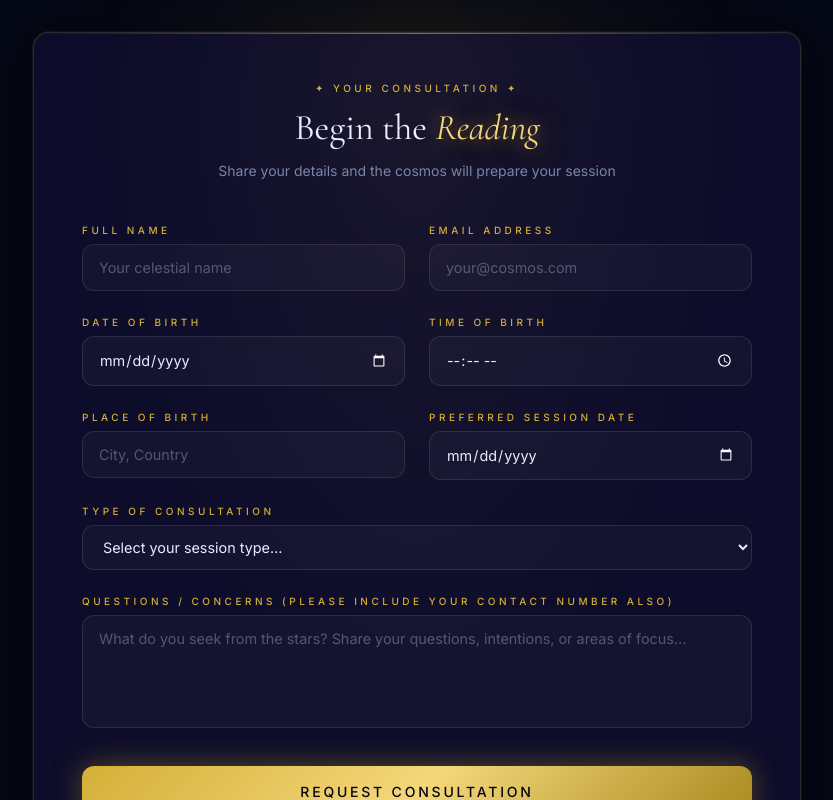
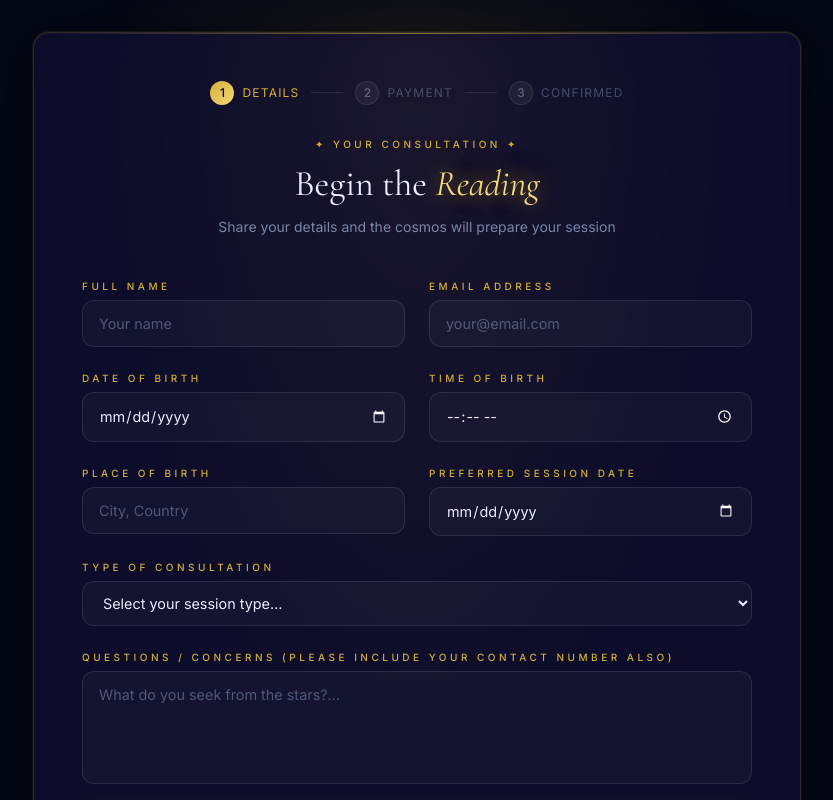
Before and after one commit to sujaldangal08/consultation, a React (Vite) app: page / in a window 1280 px wide. Shown: the part 1080-1880 px from the top of the page, without its empty margins (223-1056 px from the left). Built offline with nearby package versions, Linux system fonts and the light colour scheme.

Commit message:
chnages to BookingForm.tsx

```diff
--- a/src/components/cosmic/BookingForm.tsx
+++ b/src/components/cosmic/BookingForm.tsx
@@ -2,13 +2,13 @@ import { useState, useRef } from 'react'
 import type { FormEvent } from 'react'
 import { motion, AnimatePresence } from 'framer-motion'
 
-type SubmitState = 'idle' | 'loading' | 'done' | 'error'
+type SubmitState = 'idle' | 'loading' | 'payment' | 'done' | 'error'
 
 const CONSULTATION_LABELS: Record<string, string> = {
-  natal: 'Natal Chart — Birth Blueprint',
-  synastry: 'Synastry — Relationship Dynamics',
-  career: 'Career & Purpose — Soul Mission',
-  year: 'Year Ahead — Celestial Forecast',
+  natal:     'Natal Chart — Birth Blueprint',
+  synastry:  'Synastry — Relationship Dynamics',
+  career:    'Career & Purpose — Soul Mission',
+  year:      'Year Ahead — Celestial Forecast',
   spiritual: 'Spiritual Guidance — Cosmic Alignment',
 }
 
@@ -22,16 +22,17 @@ async function sendToDiscord(data: Record<string, string>) {
     title: '✦ New Consultation Request',
     color: 0xd4af37,
     fields: [
-      { name: '👤 Full Name',            value: data.name,            inline: true  },
-      { name: '📧 Email',                value: data.email,           inline: true  },
-      { name: '🎂 Date of Birth',        value: data.dob,             inline: true  },
-      { name: '🕐 Time of Birth',        value: data.tob  || '—',     inline: true  },
-      { name: '📍 Place of Birth',       value: data.pob,             inline: true  },
-      { name: '📅 Preferred Session',    value: data.session,         inline: true  },
-      { name: '🔮 Consultation Type',    value: consultationType,     inline: false },
-      { name: '💬 Questions / Concerns', value: data.questions || '—',inline: false },
+      { name: '👤 Full Name',            value: data.name,             inline: true  },
+      { name: '📧 Email',                value: data.email,            inline: true  },
+      { name: '🎂 Date of Birth',        value: data.dob,              inline: true  },
+      { name: '🕐 Time of Birth',        value: data.tob  || '—',      inline: true  },
+      { name: '📍 Place of Birth',       value: data.pob,              inline: true  },
+      { name: '📅 Preferred Session',    value: data.session,          inline: true  },
+      { name: '🔮 Consultation Type',    value: consultationType,      inline: false },
+      { name: '💬 Questions / Concerns', value: data.questions || '—', inline: false },
+      { name: '💳 Payment',              value: 'QR shown to client — awaiting confirmation', inline: false },
     ],
-    footer: { text: 'Celestia · Astrology Consultation Platform' },
+    footer: { text: 'astrologywithsujal · Astrology Consultation Platform' },
     timestamp: new Date().toISOString(),
   }
 
@@ -40,7 +41,6 @@ async function sendToDiscord(data: Record<string, string>) {
     headers: { 'Content-Type': 'application/json' },
     body: JSON.stringify({
       username: 'Celestia ✦',
-      avatar_url: 'https://i.imgur.com/4M34hi2.png',
       embeds: [embed],
     }),
   })
@@ -48,21 +48,168 @@ async function sendToDiscord(data: Record<string, string>) {
   if (!res.ok) throw new Error(`Discord error: ${res.status}`)
 }
 
+// ─── Payment Step ──────────────────────────────────────────────────────────────
+function PaymentStep({ onConfirmed }: { onConfirmed: () => void }) {
+  const [copied, setCopied] = useState(false)
+  const amount = 'Rs. 2,250'
+  const accountName = 'Sujal Dangal'
+
+  const handleCopy = () => {
+    navigator.clipboard.writeText('2250')
+    setCopied(true)
+    setTimeout(() => setCopied(false), 2000)
+  }
+
+  return (
+    <motion.div
+      key="payment"
+      initial={{ opacity: 0, y: 20 }}
+      animate={{ opacity: 1, y: 0 }}
+      exit={{ opacity: 0, y: -20 }}
+      transition={{ duration: 0.6, ease: [0.22, 1, 0.36, 1] }}
+      className="flex flex-col items-center gap-6"
+    >
+      {/* Header */}
+      <div className="text-center">
+        <motion.div
+          animate={{ rotate: [0, 10, -10, 0] }}
+          transition={{ duration: 2, repeat: Infinity, repeatDelay: 3 }}
+          className="text-4xl mb-3"
+        >
+          🔮
+        </motion.div>
+        <h3 className="font-serif-display text-2xl md:text-3xl text-stardust-bright mb-2">
+          Complete Your <em className="italic text-glow-gold">Booking</em>
+        </h3>
+        <p className="text-stardust-dim text-sm leading-relaxed">
+          Scan the QR below to pay via your bank app, then click confirm.
+        </p>
+      </div>
+
+      {/* Amount badge */}
+      <div
+        className="flex items-center gap-3 px-6 py-3 rounded-full"
+        style={{ background: 'rgba(212,175,55,0.12)', border: '1px solid rgba(212,175,55,0.35)' }}
+      >
+        <span className="text-stardust-dim text-xs tracking-widest uppercase">Consultation Fee</span>
+        <span className="text-glow-gold font-serif-display text-2xl font-semibold">{amount}</span>
+        <button
+          onClick={handleCopy}
+          className="text-xs text-stardust-dim hover:text-gold transition-colors duration-200 ml-1"
+          title="Copy amount"
+        >
+          {copied ? '✓ Copied' : 'Copy'}
+        </button>
+      </div>
+
+      {/* QR Card */}
+      <motion.div
+        className="relative p-4 rounded-2xl"
+        style={{
+          background: 'rgba(255,255,255,0.97)',
+          boxShadow: '0 0 60px rgba(212,175,55,0.4), 0 0 0 1px rgba(212,175,55,0.3)',
+        }}
+        animate={{
+          boxShadow: [
+            '0 0 40px rgba(212,175,55,0.3), 0 0 0 1px rgba(212,175,55,0.25)',
+            '0 0 70px rgba(212,175,55,0.55), 0 0 0 1px rgba(212,175,55,0.5)',
+            '0 0 40px rgba(212,175,55,0.3), 0 0 0 1px rgba(212,175,55,0.25)',
+          ],
+        }}
+        transition={{ duration: 3, repeat: Infinity, ease: 'easeInOut' }}
+        whileHover={{ scale: 1.03 }}
+      >
+        <img
+          src="/qr.jpg"
+          alt="Bank Payment QR"
+          className="w-56 h-56 md:w-64 md:h-64 object-contain rounded-xl"
+        />
+        {/* Gold corner accents */}
+        {['top-1 left-1', 'top-1 right-1', 'bottom-1 left-1', 'bottom-1 right-1'].map((pos, i) => (
+          <div
+            key={i}
+            className={`absolute ${pos} w-5 h-5`}
+            style={{
+              borderTop: i < 2 ? '2px solid #d4af37' : 'none',
+              borderBottom: i >= 2 ? '2px solid #d4af37' : 'none',
+              borderLeft: i % 2 === 0 ? '2px solid #d4af37' : 'none',
+              borderRight: i % 2 === 1 ? '2px solid #d4af37' : 'none',
+              borderRadius: i === 0 ? '4px 0 0 0' : i === 1 ? '0 4px 0 0' : i === 2 ? '0 0 0 4px' : '0 0 4px 0',
+            }}
+          />
+        ))}
+      </motion.div>
+
+      {/* Account info */}
+      <div className="text-center space-y-1">
+        <p className="text-xs tracking-widest uppercase text-stardust-dim">Pay to</p>
+        <p className="font-serif-display text-lg text-stardust-bright">{accountName}</p>
+        <p className="text-xs text-stardust-dim">Open your bank app → Scan QR → Enter {amount}</p>
+      </div>
+
+      {/* Instructions */}
+      <div
+        className="w-full rounded-xl p-4 space-y-2"
+        style={{ background: 'rgba(212,175,55,0.05)', border: '1px solid rgba(212,175,55,0.15)' }}
+      >
+        {[
+          '1. Open your bank or wallet app (Hamro Pay, IME Pay, etc.)',
+          '2. Tap "Scan QR" and point at the code above',
+          `3. Enter the amount: ${amount}`,
+          '4. Complete the payment and take a screenshot',
+          '5. Click "I have paid" below',
+        ].map((step, i) => (
+          <p key={i} className="text-xs text-stardust-dim leading-relaxed">
+            <span className="text-gold">{step.slice(0, 2)}</span>{step.slice(2)}
+          </p>
+        ))}
+      </div>
+
+      {/* Confirm button */}
+      <motion.button
+        onClick={onConfirmed}
+        className="relative w-full overflow-hidden rounded-xl py-4 px-8 font-sans font-medium text-sm tracking-[0.2em] uppercase text-cosmic-deep"
+        style={{
+          background: 'linear-gradient(135deg, #d4af37 0%, #f4d77a 50%, #a88a20 100%)',
+          boxShadow: '0 0 30px rgba(212,175,55,0.4), 0 4px 20px rgba(0,0,0,0.3)',
+        }}
+        whileTap={{ scale: 0.97 }}
+        whileHover={{ boxShadow: '0 0 50px rgba(212,175,55,0.6), 0 4px 20px rgba(0,0,0,0.3)' }}
+        transition={{ type: 'spring', stiffness: 400, damping: 25 }}
+      >
+        {/* Shimmer */}
+        <motion.div
+          className="absolute inset-0 pointer-events-none"
+          style={{ background: 'linear-gradient(90deg, transparent 0%, rgba(255,255,255,0.35) 50%, transparent 100%)', width: '40%' }}
+          animate={{ x: ['-100%', '350%'] }}
+          transition={{ duration: 2.4, repeat: Infinity, ease: 'easeInOut', repeatDelay: 1 }}
+        />
+        ✦ I have paid — Confirm Booking
+      </motion.button>
+
+      <p className="text-xs text-stardust-dim text-center opacity-60">
+        Having trouble? Email us and we'll confirm manually.
+      </p>
+    </motion.div>
+  )
+}
+
+// ─── Main Form ─────────────────────────────────────────────────────────────────
 export default function BookingForm() {
   const [submitState, setSubmitState] = useState<SubmitState>('idle')
   const formRef = useRef<HTMLFormElement>(null)
+  const formDataRef = useRef<Record<string, string>>({})
 
   const handleSubmit = async (e: FormEvent) => {
     e.preventDefault()
     setSubmitState('loading')
 
     const form = e.currentTarget as HTMLFormElement
-    const raw = Object.fromEntries(new FormData(form)) as Record<string, string>
+    formDataRef.current = Object.fromEntries(new FormData(form)) as Record<string, string>
 
     try {
-      await sendToDiscord(raw)
-      setSubmitState('done')
-      formRef.current?.reset()
+      await sendToDiscord(formDataRef.current)
+      setSubmitState('payment')
     } catch (err) {
       console.error(err)
       setSubmitState('error')
@@ -70,9 +217,14 @@ export default function BookingForm() {
     }
   }
 
+  const handlePaymentConfirmed = () => {
+    setSubmitState('done')
+    formRef.current?.reset()
+  }
+
   const fields = [
-    { name: 'name',    label: 'Full Name',             type: 'text',  placeholder: 'Your celestial name' },
-    { name: 'email',   label: 'Email Address',          type: 'email', placeholder: 'your@cosmos.com'     },
+    { name: 'name',    label: 'Full Name',             type: 'text',  placeholder: 'Your name' },
+    { name: 'email',   label: 'Email Address',          type: 'email', placeholder: 'your@email.com'     },
     { name: 'dob',     label: 'Date of Birth',          type: 'date',  placeholder: ''                    },
     { name: 'tob',     label: 'Time of Birth',          type: 'time',  placeholder: ''                    },
     { name: 'pob',     label: 'Place of Birth',         type: 'text',  placeholder: 'City, Country'       },
@@ -98,10 +250,50 @@ export default function BookingForm() {
       />
 
       <div className="glass-card rounded-2xl p-8 md:p-12 relative overflow-hidden">
-        {/* Top shimmer line */}
         <div className="absolute top-0 left-0 right-0 h-px" style={{ background: 'linear-gradient(90deg, transparent, rgba(212,175,55,0.6), transparent)' }} />
 
-        {/* Header */}
+        {/* Step indicator */}
+        <AnimatePresence mode="wait">
+          {submitState !== 'payment' && submitState !== 'done' && (
+            <motion.div
+              key="step-indicator"
+              initial={{ opacity: 0 }}
+              animate={{ opacity: 1 }}
+              exit={{ opacity: 0 }}
+              className="flex items-center justify-center gap-3 mb-8"
+            >
+              {['Details', 'Payment', 'Confirmed'].map((step, i) => {
+                const stepIndex = submitState === 'idle' || submitState === 'loading' || submitState === 'error' ? 0 : submitState === 'payment' ? 1 : 2
+                return (
+                  <div key={step} className="flex items-center gap-3">
+                    <div className="flex items-center gap-2">
+                      <div
+                        className="w-6 h-6 rounded-full flex items-center justify-center text-xs font-medium transition-all duration-500"
+                        style={{
+                          background: i <= stepIndex ? 'linear-gradient(135deg, #d4af37, #f4d77a)' : 'rgba(255,255,255,0.05)',
+                          color: i <= stepIndex ? '#050816' : 'rgba(200,208,232,0.4)',
+                          border: i <= stepIndex ? 'none' : '1px solid rgba(255,255,255,0.1)',
+                        }}
+                      >
+                        {i + 1}
+                      </div>
+                      <span className="text-xs tracking-widest uppercase" style={{ color: i <= stepIndex ? '#d4af37' : 'rgba(122,133,168,0.5)' }}>
+                        {step}
+                      </span>
+                    </div>
+                    {i < 2 && <div className="w-8 h-px" style={{ background: i < stepIndex ? 'rgba(212,175,55,0.5)' : 'rgba(255,255,255,0.1)' }} />}
+                  </div>
+                )
+              })}
+            </motion.div>
+          )}
+        </AnimatePresence>
+
+        <AnimatePresence mode="wait">
+
+          {/* ── Form ── */}
+          {(submitState === 'idle' || submitState === 'loading' || submitState === 'error') && (
+            <motion.div key="form" initial={{ opacity: 0 }} animate={{ opacity: 1 }} exit={{ opacity: 0, x: -30 }} transition={{ duration: 0.4 }}>
               <div className="text-center mb-10">
                 <p className="field-label mb-3">✦ Your Consultation ✦</p>
                 <h3 className="font-serif-display text-3xl md:text-4xl text-stardust-bright">
@@ -113,15 +305,12 @@ export default function BookingForm() {
               </div>
 
               <form ref={formRef} onSubmit={handleSubmit} noValidate>
-          {/* 2-col grid */}
                 <div className="grid grid-cols-1 md:grid-cols-2 gap-6 mb-6">
                   {fields.map(f => (
                     <div key={f.name}>
                       <label htmlFor={f.name} className="field-label">{f.label}</label>
                       <input
-                  id={f.name}
-                  name={f.name}
-                  type={f.type}
+                        id={f.name} name={f.name} type={f.type}
                         placeholder={f.placeholder}
                         className="cosmic-input"
                         required={f.name !== 'tob'}
@@ -131,7 +320,6 @@ export default function BookingForm() {
                   ))}
                 </div>
 
-          {/* Consultation type */}
                 <div className="mb-6">
                   <label htmlFor="type" className="field-label">Type of Consultation</label>
                   <select id="type" name="type" className="cosmic-input" required>
@@ -142,46 +330,22 @@ export default function BookingForm() {
                   </select>
                 </div>
 
-          {/* Questions */}
                 <div className="mb-8">
-            <label htmlFor="questions" className="field-label">Questions / Concerns (Please include your contact number also) </label>
+                  <label htmlFor="questions" className="field-label">Questions / Concerns (Please include your contact number also)</label>
                   <textarea
-              id="questions"
-              name="questions"
-              rows={4}
-              placeholder="What do you seek from the stars? Share your questions, intentions, or areas of focus…"
+                    id="questions" name="questions" rows={4}
+                    placeholder="What do you seek from the stars?…"
                     className="cosmic-input resize-none"
                   />
                 </div>
 
-          {/* Submit area */}
-          <AnimatePresence mode="wait">
-            {submitState === 'done' ? (
-              <motion.div
-                key="done"
-                initial={{ opacity: 0, scale: 0.95 }}
-                animate={{ opacity: 1, scale: 1 }}
-                className="text-center py-4"
-              >
-                <p className="font-serif-display text-xl text-glow-gold italic">✦ Received — the stars align ✦</p>
-                <p className="text-stardust-dim text-sm mt-2">We'll reach out within 24 celestial hours</p>
-              </motion.div>
+                {submitState === 'error' && (
+                  <motion.p initial={{ opacity: 0 }} animate={{ opacity: 1 }} className="text-red-400 text-sm text-center mb-4">
+                    ⚠ Something went wrong — please try again
+                  </motion.p>
+                )}
 
-            ) : submitState === 'error' ? (
-              <motion.div
-                key="error"
-                initial={{ opacity: 0 }}
-                animate={{ opacity: 1 }}
-                exit={{ opacity: 0 }}
-                className="text-center py-4"
-              >
-                <p className="text-red-400 font-serif-display text-lg">⚠ The stars are misaligned — please try again</p>
-                <p className="text-stardust-dim text-sm mt-1">Check your connection and retry</p>
-              </motion.div>
-
-            ) : (
                 <motion.button
-                key="btn"
                   type="submit"
                   disabled={submitState === 'loading'}
                   className="relative w-full overflow-hidden rounded-xl py-4 px-8 font-sans font-medium text-sm tracking-[0.2em] uppercase text-cosmic-deep"
@@ -190,10 +354,9 @@ export default function BookingForm() {
                     boxShadow: '0 0 30px rgba(212,175,55,0.4), 0 4px 20px rgba(0,0,0,0.3)',
                   }}
                   whileTap={{ scale: 0.97 }}
-                whileHover={{ boxShadow: '0 0 50px rgba(212,175,55,0.6), 0 4px 20px rgba(0,0,0,0.3)' }}
+                  whileHover={{ boxShadow: '0 0 50px rgba(212,175,55,0.6)' }}
                   transition={{ type: 'spring', stiffness: 400, damping: 25 }}
                 >
-                {/* Shimmer sweep */}
                   <motion.div
                     className="absolute inset-0 pointer-events-none"
                     style={{ background: 'linear-gradient(90deg, transparent 0%, rgba(255,255,255,0.35) 50%, transparent 100%)', width: '40%' }}
@@ -208,16 +371,49 @@ export default function BookingForm() {
                       </motion.span>
                     ) : (
                       <motion.span key="idle" initial={{ opacity: 0 }} animate={{ opacity: 1 }} exit={{ opacity: 0 }}>
-                      Request Consultation
+                        Continue to Payment →
                       </motion.span>
                     )}
                   </AnimatePresence>
                 </motion.button>
+              </form>
+            </motion.div>
           )}
+
+          {/* ── Payment Step ── */}
+          {submitState === 'payment' && (
+            <PaymentStep key="payment" onConfirmed={handlePaymentConfirmed} />
+          )}
+
+          {/* ── Done ── */}
+          {submitState === 'done' && (
+            <motion.div
+              key="done"
+              initial={{ opacity: 0, scale: 0.95 }}
+              animate={{ opacity: 1, scale: 1 }}
+              className="flex flex-col items-center gap-4 py-8 text-center"
+            >
+              <motion.div
+                initial={{ scale: 0 }}
+                animate={{ scale: 1 }}
+                transition={{ type: 'spring', stiffness: 200, damping: 15, delay: 0.2 }}
+                className="text-5xl"
+              >
+                ✦
+              </motion.div>
+              <p className="font-serif-display text-2xl text-glow-gold italic">Received — the stars align</p>
+              <p className="text-stardust-dim text-sm max-w-sm leading-relaxed">
+                Your booking and payment are confirmed. We'll reach out to you within 24 hours to schedule your session.
+              </p>
+              <div className="h-px w-32 mt-2" style={{ background: 'linear-gradient(90deg, transparent, rgba(212,175,55,0.5), transparent)' }} />
+              <p className="text-xs text-stardust-dim opacity-60 tracking-widest uppercase">
+                astrologywithsujal · As above, so below
+              </p>
+            </motion.div>
+          )}
+
         </AnimatePresence>
-        </form>
 
-        {/* Bottom line */}
         <div className="absolute bottom-0 left-0 right-0 h-px" style={{ background: 'linear-gradient(90deg, transparent, rgba(212,175,55,0.3), transparent)' }} />
       </div>
     </motion.div>
```
Lines whose indentation alone changed are shown as unchanged.
